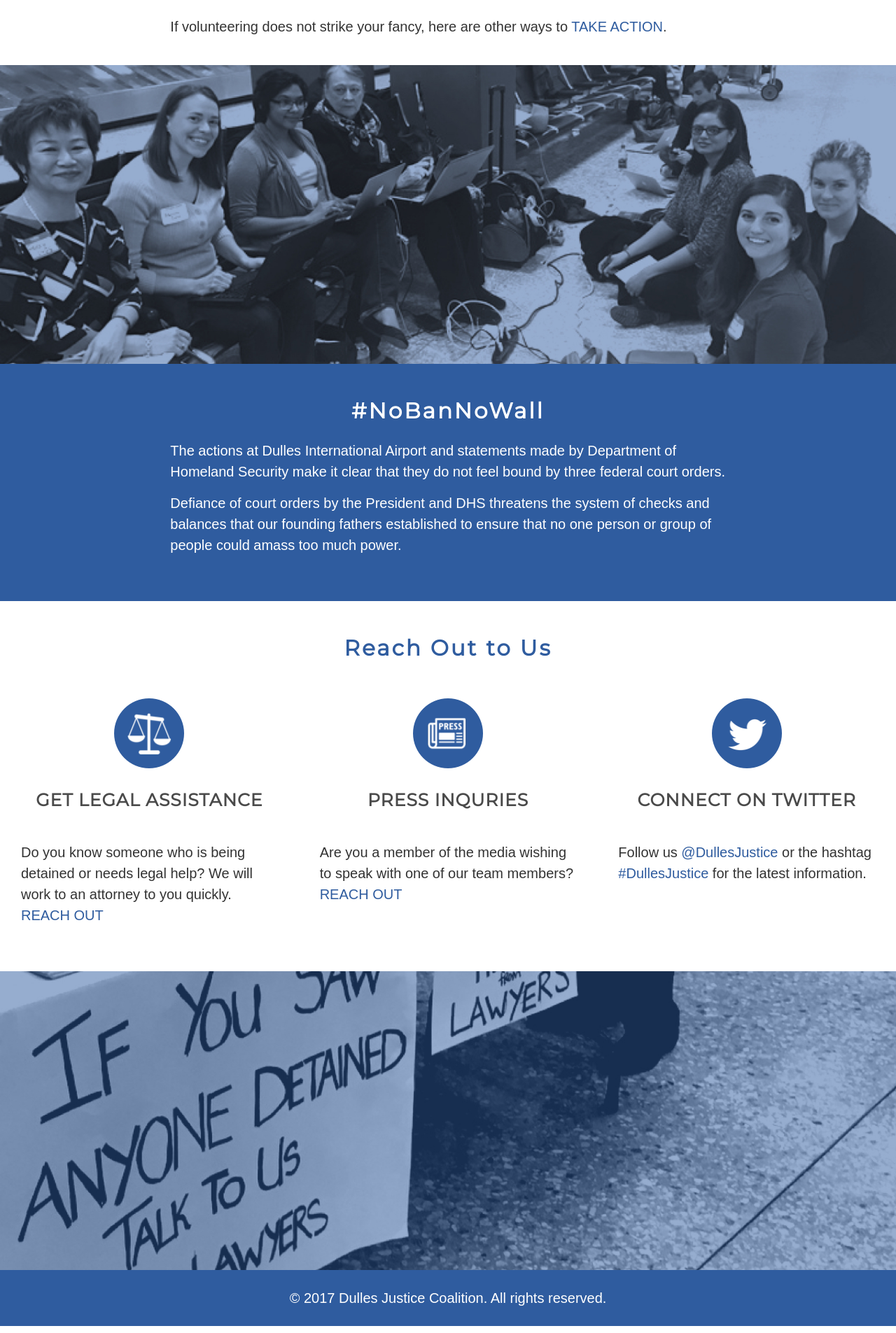
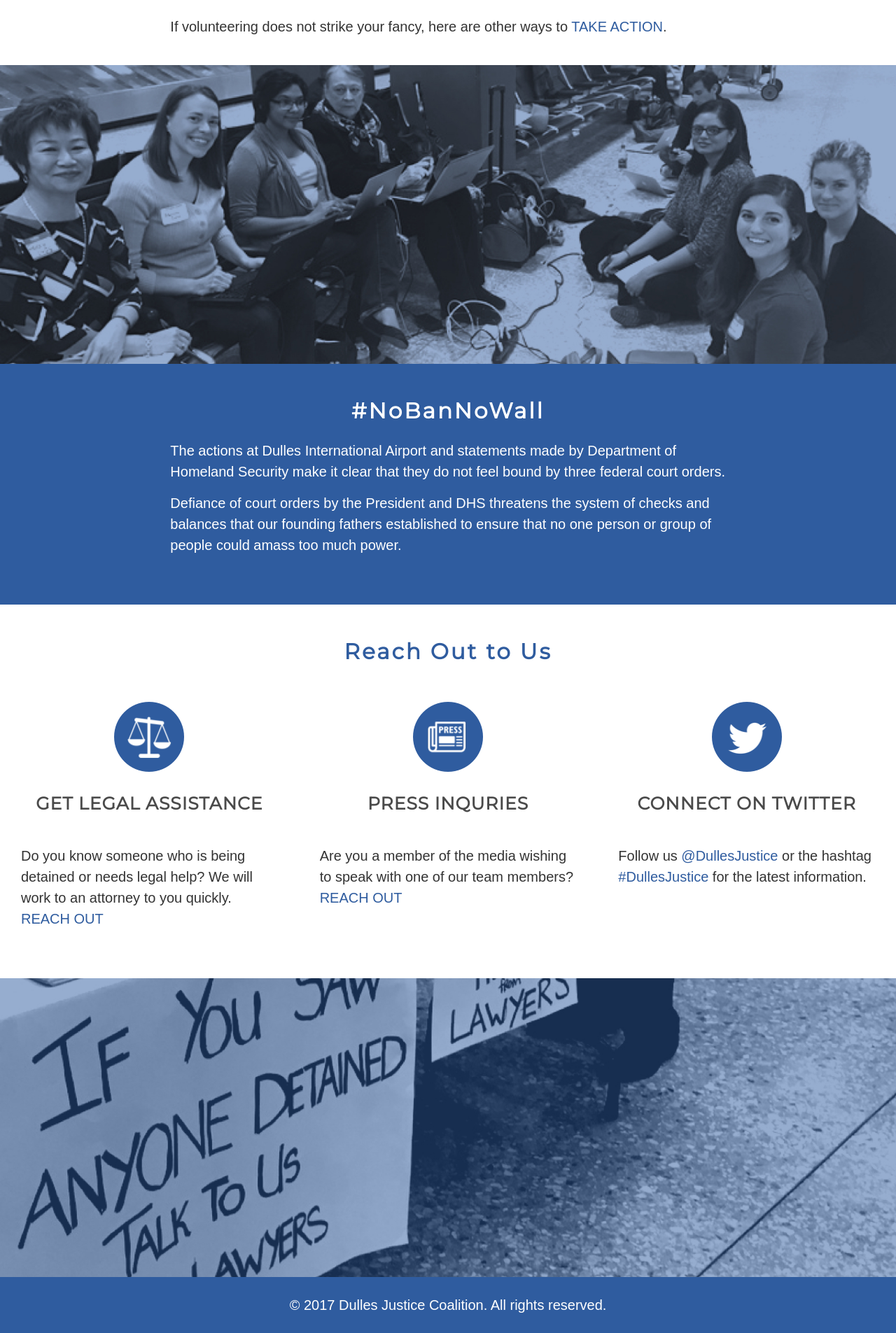
Before and after one commit to dullesjustice/site, a Jekyll site: the page built from index.md, in a window 1280 px wide. Shown: the part 1470-3375 px from the top of the page at 70% size. Built offline with Jekyll 4.4.1, drawn with Linux system fonts in a browser that asks for light colours; some web fonts are replaced.

Commit message:
50 is now 55

```diff
--- a/css/site.scss
+++ b/css/site.scss
@@ -147,7 +147,7 @@ h3 {
 }
 
 .padbottom50 {
-  padding-bottom: 50px;
+  padding-bottom: 55px;
 }
 
 .jumbotron {
```
